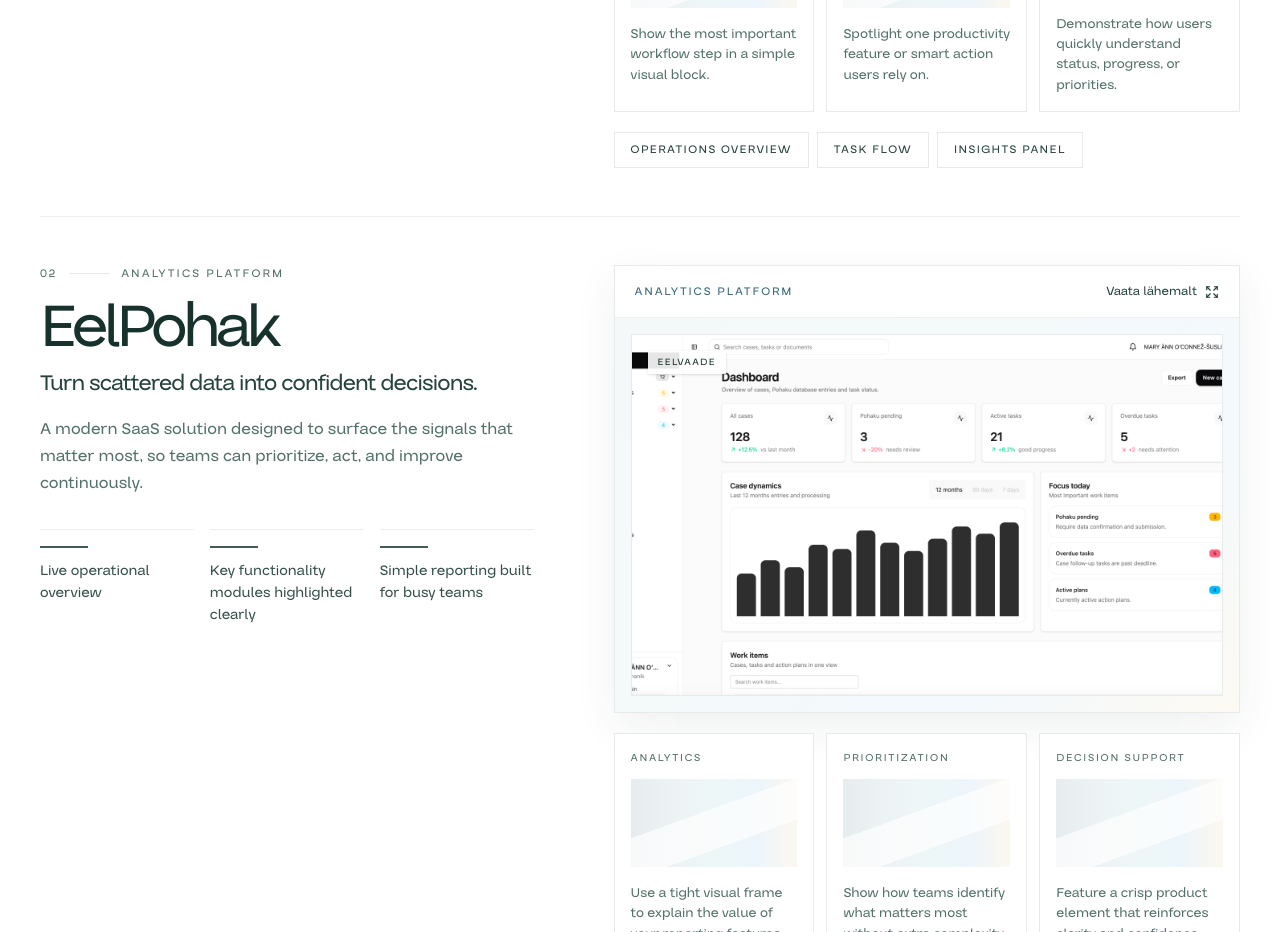
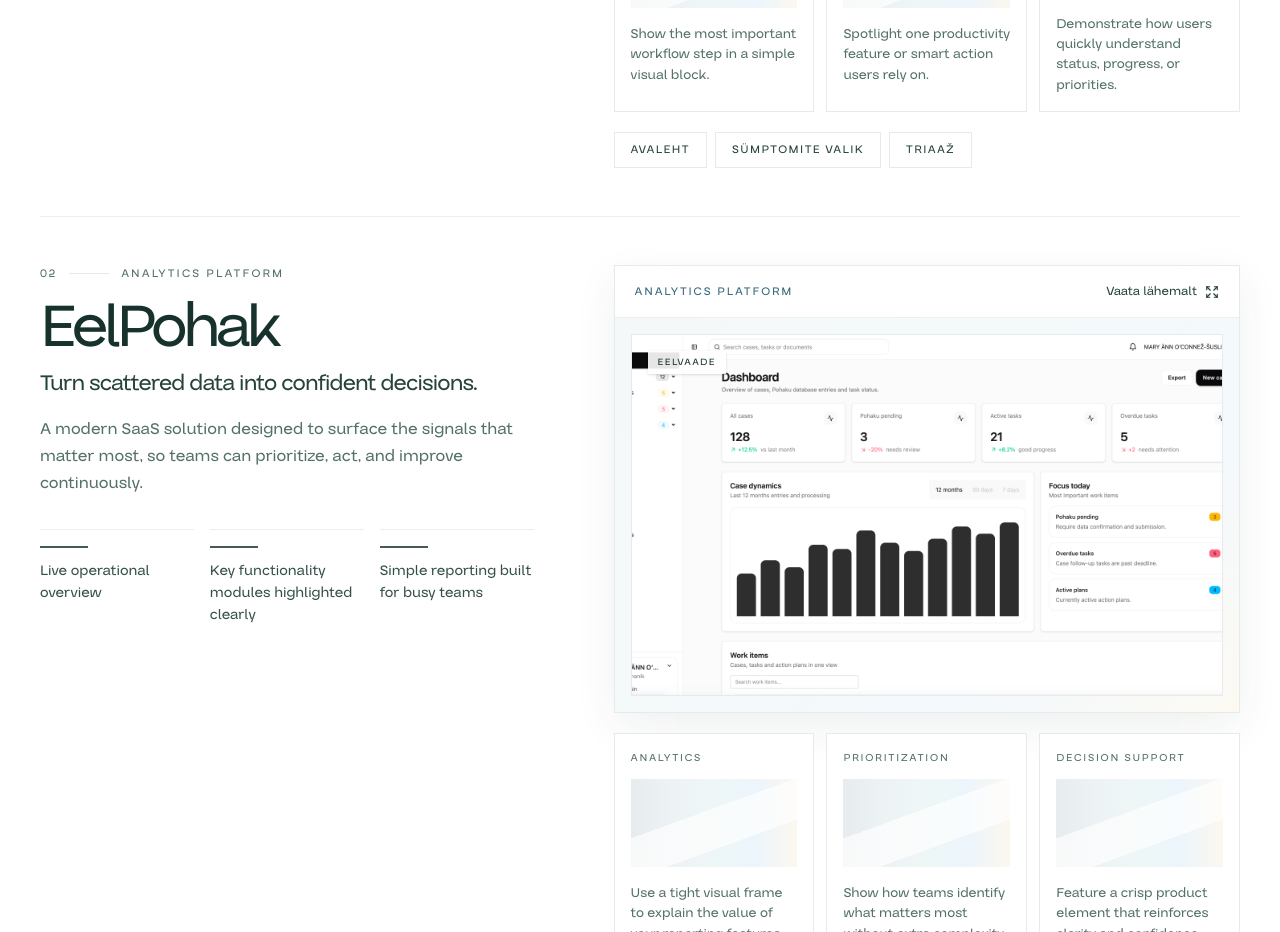
Before and after one commit to SassTere/lahendused, a React (Vite) app: page / in a window 1280 px wide. Shown: the part 1300-2232 px from the top of the page. Built offline with nearby package versions, Linux system fonts and the light colour scheme.

Commit message:
Fix domain setup

```diff
--- a/src/App.tsx
+++ b/src/App.tsx
@@ -54,21 +54,21 @@ const PRODUCTS_CONTENT: ProductItem[]  = [
     ],
     screenshots: [
       {
-        title: "Operations overview",
+        title: "Avaleht",
         description:
           "A clean dashboard snapshot for showcasing the core product experience and high-level visibility.",
         src: withBase("screenshots/product-1/overview.png"),
         alt: "Eelvisiidi screenshot",
       },
       {
-        title: "Task flow",
+        title: "Sümptomite valik",
         description:
           "Highlight how users move through the main workflow with speed, structure, and less manual effort.",
         src: withBase("screenshots/product-1/task-flow.png"),
         alt: "Product One task flow screenshot",
       },
       {
-        title: "Insights panel",
+        title: "Triaaž",
         description:
           "Use this view to present key metrics or decision-support functionality in a focused way.",
         src: withBase("screenshots/product-1/insights.png"),
--- a/vite.config.ts
+++ b/vite.config.ts
@@ -5,5 +5,5 @@ import svgr from "vite-plugin-svgr";
 
 export default defineConfig({
   plugins: [react(), tailwindcss(), svgr()],
-  base: "/lahendused/",
+  base: "/",
 });
```
